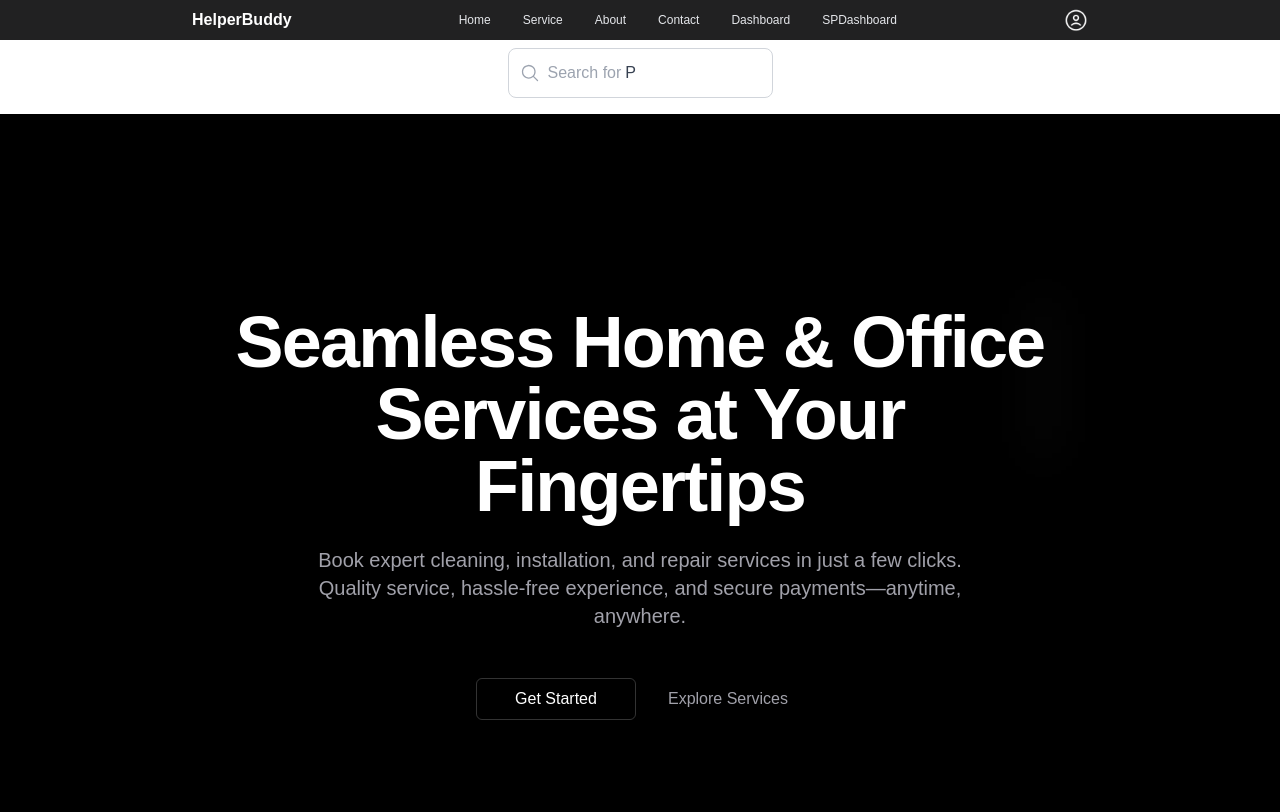
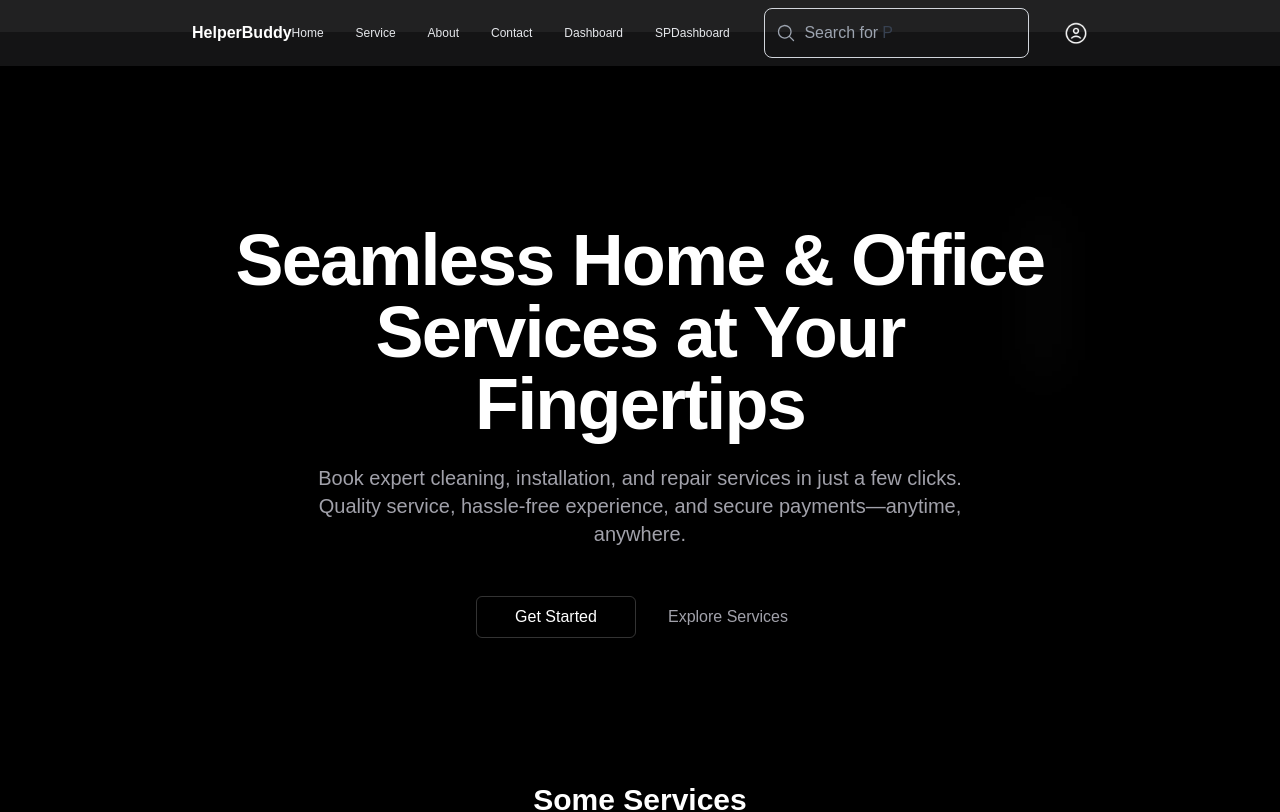
Before and after one commit to k25kar/GWOC_2025, a Next.js app: page / in a window 1280 px wide. Shown: the top 812 px of the page. Built offline with nearby package versions, Linux system fonts and the light colour scheme.

Commit message:
Made changes to the search bar, added it to the navbar

```diff
--- a/app/layout.tsx
+++ b/app/layout.tsx
@@ -5,7 +5,6 @@ import "./globals.css";
 import React from 'react';
 import { Navbar } from '@/components/Navbar';
 import Footer from '@/components/Footer'; // Import Footer component
-import SearchBar from '../components/SearchBar';
 
 const geistSans = Geist({
   variable: "--font-geist-sans",
@@ -31,9 +30,6 @@ export default function RootLayout({
           <header className="flex justify-between items-center w-full max-w-6xl mx-auto p-4">
             <Navbar />
           </header>
-          <header className="flex justify-between items-center w-full max-w-6xl mx-auto p-4">
-            <SearchBar />
-          </header>
           <main className="flex-grow">
             {children}
           </main>
--- a/components/Navbar.tsx
+++ b/components/Navbar.tsx
@@ -1,23 +1,20 @@
-"use client"
+"use client";
 
-import Link from "next/link"
-import { cn } from "@/lib/utils"
-import Image from "next/image"
-import userIcon from "@/public/user-icon.png" // Correctly import the UserIcon image
+import Link from "next/link";
+import { cn } from "@/lib/utils";
+import Image from "next/image";
+import userIcon from "@/public/user-icon.png"; // Correctly import the UserIcon image
+import SearchBar from "./SearchBar"; // Import the SearchBar component
 
 export function Navbar() {
   const navigation = [
     { name: "Home", href: "/" },
     { name: "Service", href: "/services" },
-    // { name: "Feature", href: "#" },
-    // { name: "Product", href: "#" },
-    // { name: "Testimonial", href: "#" },
-    // { name: "FAQ", href: "#" },
     { name: "About", href: "/about" },
     { name: "Contact", href: "/contact" },
     { name: "Dashboard", href: "/dashboard/admindashboard" },
     { name: "SPDashboard", href: "/dashboard/spdashboard/overview" } // Ensure this line is correct
-  ]
+  ];
 
   return (
     <nav className="fixed top-0 left-0 right-0 z-50 w-full bg-[#161617] bg-opacity-95 px-8 py-2">
@@ -39,6 +36,10 @@ export function Navbar() {
             ))}
           </div>
         </div>
+        {/* Search Bar */}
+        <div className="hidden lg:flex flex-1 justify-center">
+          <SearchBar />
+        </div>
         <div className="hidden lg:flex items-center gap-2">
           <Image src={userIcon} alt="User Icon" width={24} height={24} className="text-gray-200 hover:text-white" />
         </div>
@@ -48,5 +49,5 @@ export function Navbar() {
         </div>
       </div>
     </nav>
-  )
+  );
 }
--- a/components/SearchBar.tsx
+++ b/components/SearchBar.tsx
@@ -31,7 +31,7 @@ const rotatingServices = [
 
 export default function SearchBar() {
   const [query, setQuery] = useState('');
-  const [results, setResults] = useState<any[]>([]);
+  const [results, setResults] = useState<{ category: string; services: string[]; count: number }[]>([]);
   const inputRef = useRef<HTMLInputElement>(null);
 
   // Configure Fuse.js options
```
